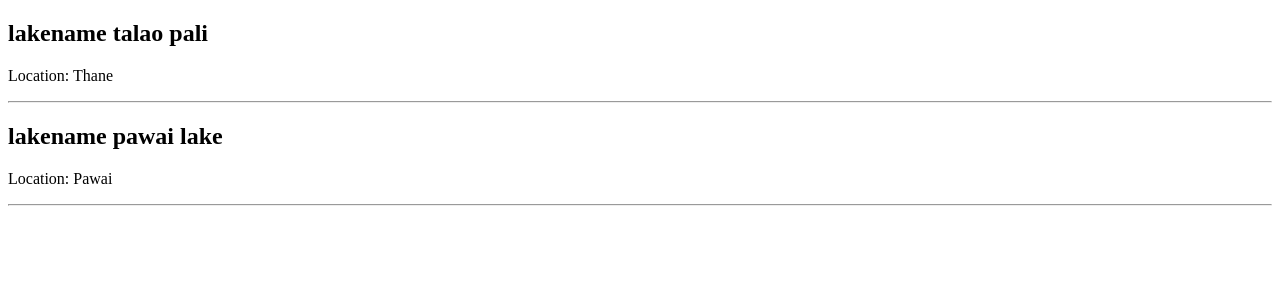
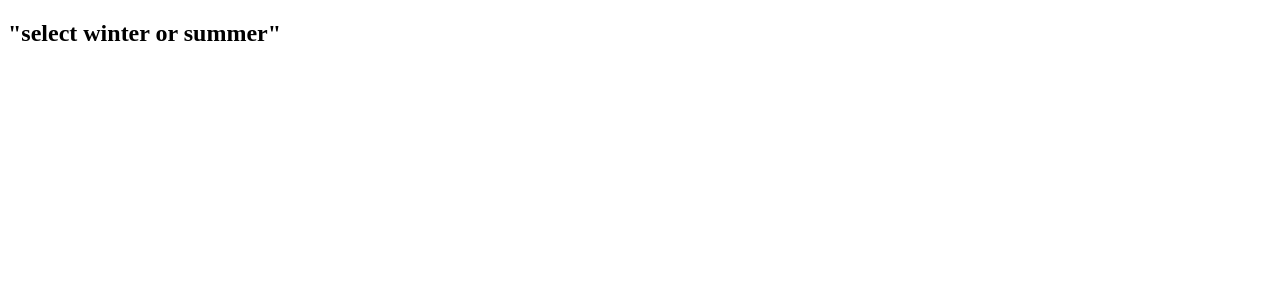
Before and after one commit to mahadiksnehal28/React_Examples, a React (Create React App) app: page / in a window 1280 px wide. Shown: the top 300 px of the page. Built offline with nearby package versions, Linux system fonts and the light colour scheme.

Commit message:
conditional rendering conditional rendering

```diff
--- a/src/index.js
+++ b/src/index.js
@@ -1,26 +1,29 @@
 import React from "react";
 import ReactDOM from "react-dom";
 
-const lakeList = [
-  { id: 1, name: "talao pali", place: "Thane" },
-  { id: 1, name: "pawai lake", place: "Pawai" }
-];
+function Lake({ name }) {
+  return <h2>welcome to {name}</h2>;
+}
 
-function App({ lakes }) {
+function SkiResort({ namer }) {
+  return <h2>welcome to {namer}</h2>;
+}
+
+function App(props) {
   return (
     <div>
-      {lakes.map((lake, index) => (
-        <div id={index.toString()}>
-          <h2> lakename {lake.name} </h2>
-          <p> Location: {lake.place} </p>
-          <hr />
-        </div>
-      ))}
+      {props.season === "Summer" ? (
+        <Lake name="Pawai lake"></Lake>
+      ) : props.season === "winter" ? (
+        <SkiResort namer="manali ski resort"></SkiResort>
+      ) : (
+        <h2>"select winter or summer"</h2>
+      )}
     </div>
-  );
+  ); //  {
 }
 
-ReactDOM.render(<App lakes={lakeList}></App>, document.getElementById("root"));
+ReactDOM.render(<App season="anything"></App>, document.getElementById("root"));
 
 // function Hello({library,message,number}) {
 //  // console.log(props)
```
